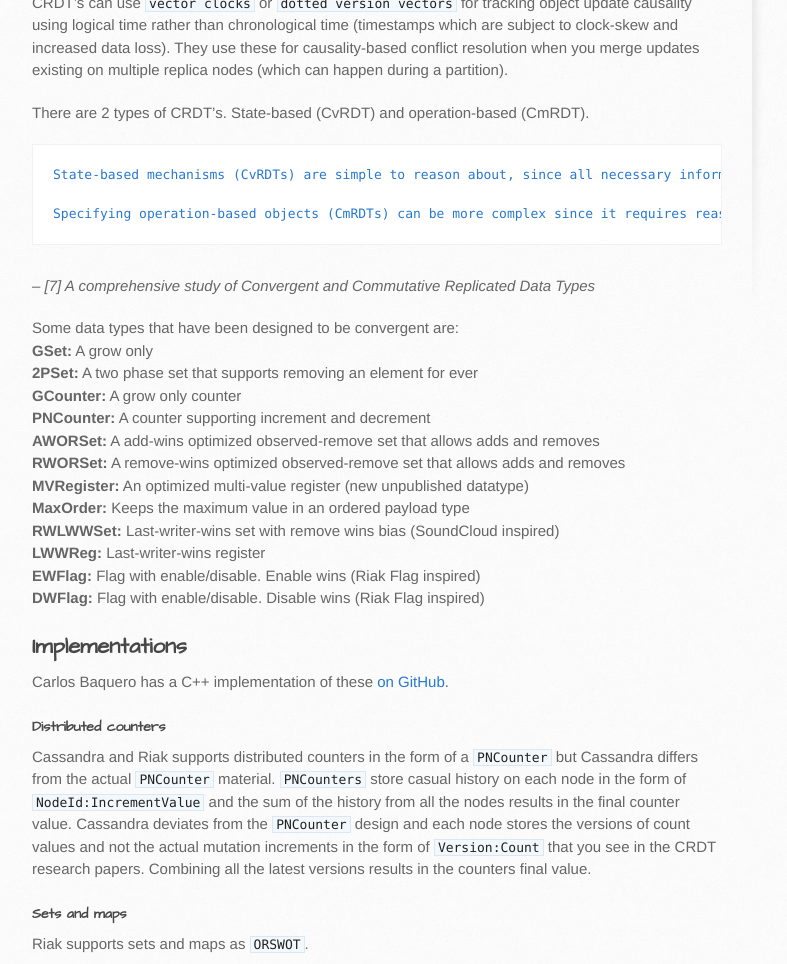
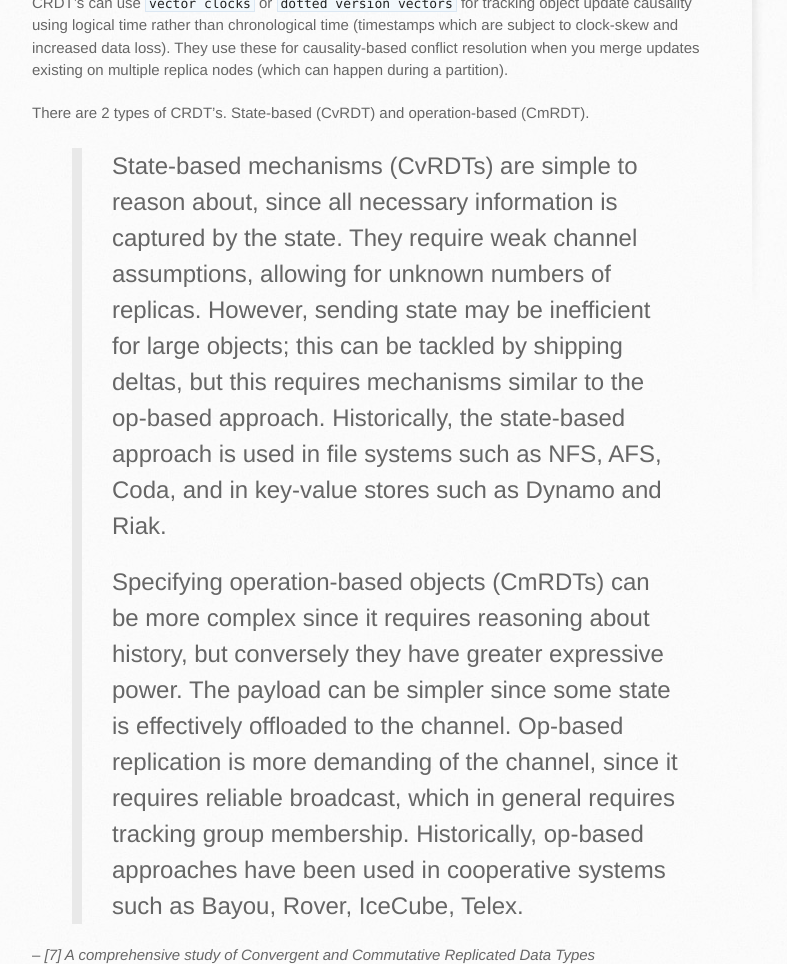
Before and after one commit to simongui/simongui.github.io, a Jekyll site: the page built from distributed-systems/crdt.md, in a window 1280 px wide and 1400 px high, cut to the strip 436-1400 px from the top of the window. Shown: the whole strip, without its empty margins (138-925 px from the left). Built offline with Jekyll 4.4.1, drawn with Linux system fonts in a browser that asks for light colours.

Commit message:
no message

```diff
--- a/distributed-systems/crdt.md
+++ b/distributed-systems/crdt.md
@@ -11,10 +11,9 @@
 
 There are 2 types of CRDT's. State-based (CvRDT) and operation-based (CmRDT).
 
-    State-based mechanisms (CvRDTs) are simple to reason about, since all necessary information is captured by the state. They require weak channel assumptions, allowing for unknown numbers of replicas. However, sending state may be inefficient for large objects; this can be tackled by shipping deltas, but this requires mechanisms similar to the op-based approach. Historically, the state-based approach is used in file systems such as NFS, AFS, Coda, and in key-value stores such as Dynamo and Riak.
-
-    Specifying operation-based objects (CmRDTs) can be more complex since it requires reasoning about history, but conversely they have greater expressive power. The payload can be simpler since some state is effectively offloaded to the channel. Op-based replication is more demanding of the channel, since it requires reliable broadcast, which in general requires tracking group membership. Historically, op-based approaches have been used in cooperative systems such as Bayou, Rover, IceCube, Telex.
-
+> State-based mechanisms (CvRDTs) are simple to reason about, since all necessary information is captured by the state. They require weak channel assumptions, allowing for unknown numbers of replicas. However, sending state may be inefficient for large objects; this can be tackled by shipping deltas, but this requires mechanisms similar to the op-based approach. Historically, the state-based approach is used in file systems such as NFS, AFS, Coda, and in key-value stores such as Dynamo and Riak.
+>
+> Specifying operation-based objects (CmRDTs) can be more complex since it requires reasoning about history, but conversely they have greater expressive power. The payload can be simpler since some state is effectively offloaded to the channel. Op-based replication is more demanding of the channel, since it requires reliable broadcast, which in general requires tracking group membership. Historically, op-based approaches have been used in cooperative systems such as Bayou, Rover, IceCube, Telex.
 
 -- <cite>[7] A comprehensive study of Convergent and Commutative Replicated Data Types</cite>
 
```
